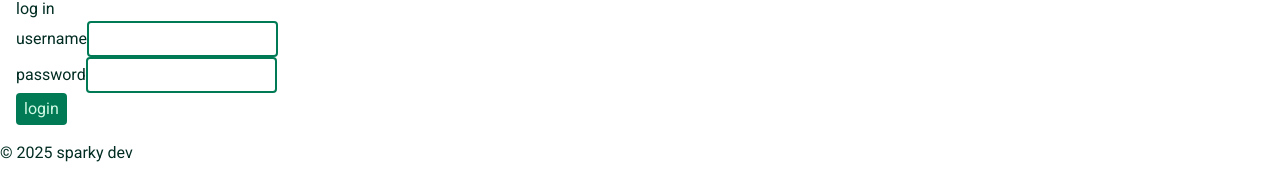
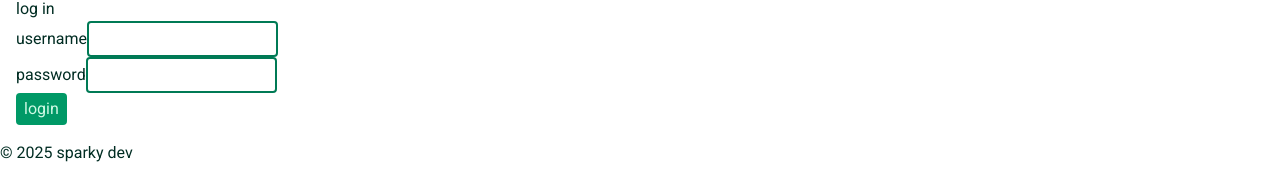
Before and after one commit to sparky9043/12-math-problem-generator, a React (Vite) app in the folder frontend/: page /login in a window 1280 px wide. Shown: the part 119-302 px from the top of the page. Built offline with nearby package versions, Linux system fonts and the light colour scheme.

Commit message:
update button element to receive children and extend button attributes

```diff
--- a/frontend/src/components/Button.tsx
+++ b/frontend/src/components/Button.tsx
@@ -1,13 +1,11 @@
-interface ButtonProps {
-  children: string,
-  onClick: ((event: React.MouseEvent<HTMLButtonElement>) => void)
-    | (() => void),
+interface ButtonProps extends React.ButtonHTMLAttributes<HTMLButtonElement> {
+  children?: React.ReactNode,
 }
 
-const Button = (props: ButtonProps) => {
+const Button = ({ children, ...rest }: ButtonProps) => {
   return (
-    <button onClick={props.onClick}>
-      {props.children}
+    <button className="" {...rest}>
+      {children}
     </button>
   )
 }
--- a/frontend/src/components/LoginForm.tsx
+++ b/frontend/src/components/LoginForm.tsx
@@ -55,7 +55,7 @@ const LoginForm = (props: LoginFormProps) => {
         </label>
       </div>
       <button
-        className="px-2 py-1 rounded bg-emerald-700 text-emerald-100 hover:cursor-pointer disabled:opacity-20"
+        className="px-2 py-1 rounded bg-emerald-600 text-emerald-100 hover:cursor-pointer disabled:opacity-20"
         type="submit"
         disabled={isLoading}
       >login</button>
```
